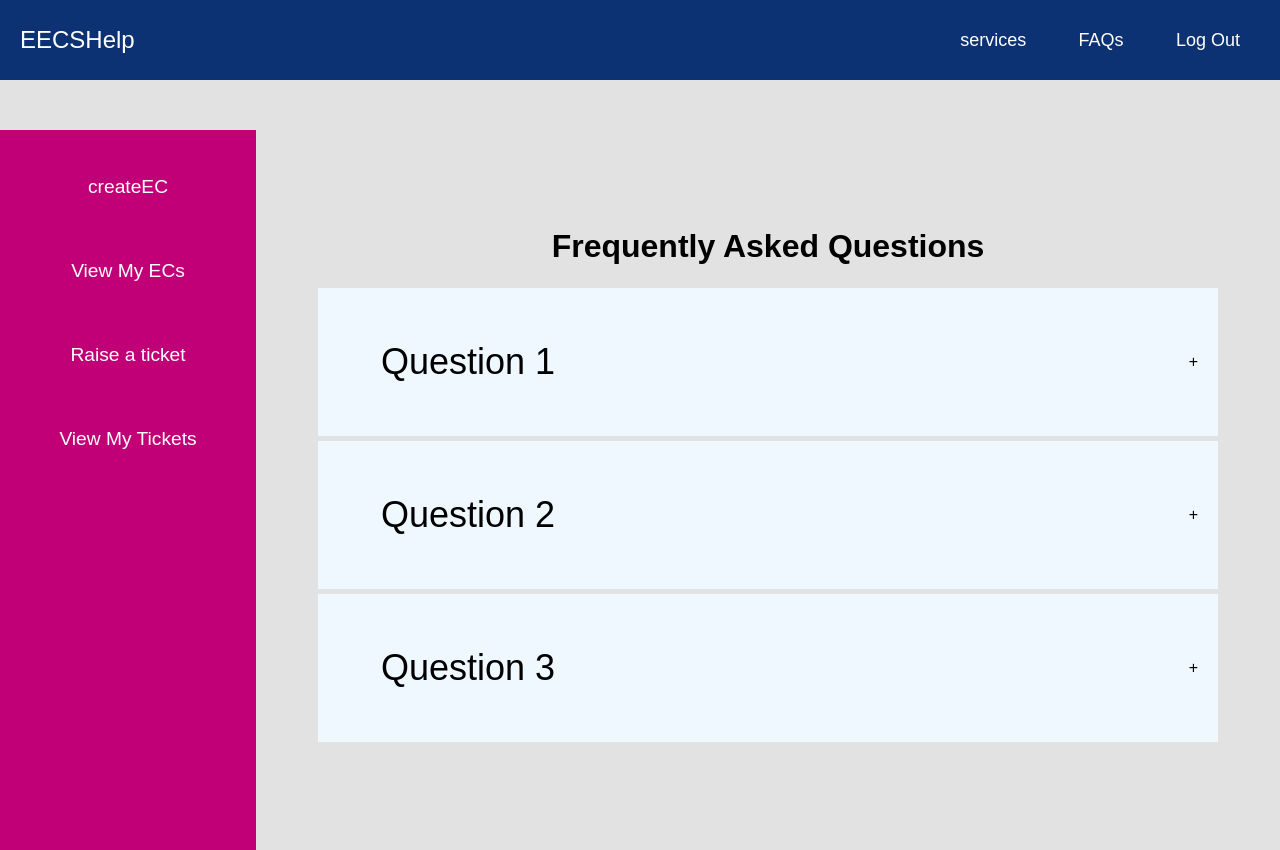
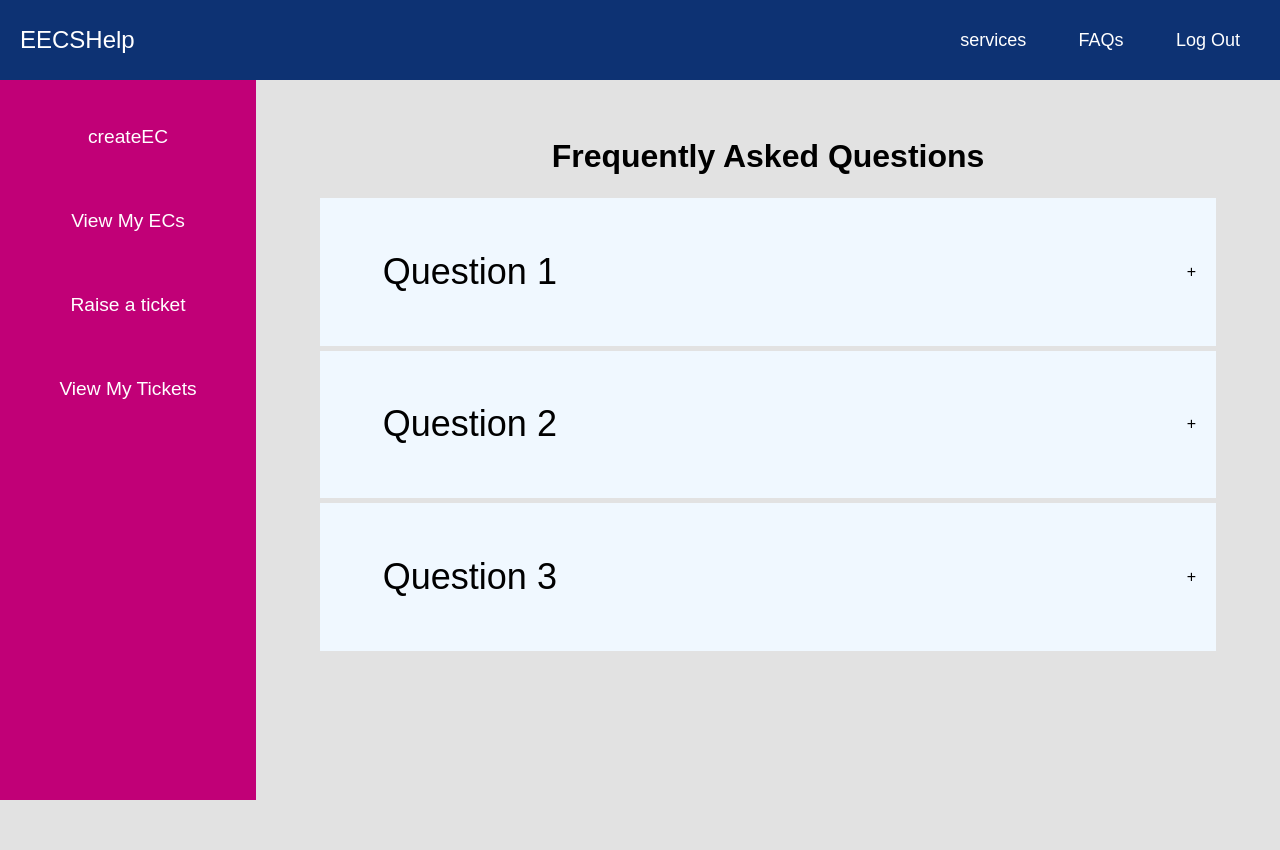
Before and after one commit to darenagos/segroup-eecsSystem, a React (Create React App) app in the folder eecs-system/: page /student-Homepage/faq-page in a window 1280 px wide. After the commit the page ends 800 px from the top, so only its background shows below. Built offline with nearby package versions, Linux system fonts and the light colour scheme.

Commit message:
moved FAQs to top

```diff
--- a/eecs-system/src/Components/Non User Specific Components/FAQs/Faqs.css
+++ b/eecs-system/src/Components/Non User Specific Components/FAQs/Faqs.css
@@ -1,17 +1,16 @@
-.wrapper{
+
+.container{
+    padding: 5%;
     display: flex;
-    height: 90vh;
-    width: 80vw;
-    justify-content: center;
-    align-items: center;
-    margin-top: 50px;
+  align-items: center;
+  justify-content: center;
 }
 
 .header {
     margin-bottom: 30px;
 }
 
-.accordion{
+.width900{
     width: 900px;
 }
 
--- a/eecs-system/src/Components/Non User Specific Components/FAQs/Faqs.js
+++ b/eecs-system/src/Components/Non User Specific Components/FAQs/Faqs.js
@@ -1,44 +1,47 @@
 import React from "react";
 import { useState } from "react";
+
 import "./Faqs.css";
 
 function Faqs() {
-
   const [selected, setSelected] = useState(null);
 
-  const toggle = (i) =>{
-    if(selected === i){
+  const toggle = (i) => {
+    if (selected === i) {
       return setSelected(null);
     }
     setSelected(i);
-  }
+  };
 
   const data = [
     {
       Question: "Question 1",
-      Answer: "Lorem ipsum dolor sit amet, consectetur adipiscing elit. Suspendisse vulputate pellentesque suscipit. Proin a nisi id nisl dignissim pharetra eu ut eros. Sed cursus nisi arcu, ac imperdiet sem auctor in. Proin sed lacus ac diam molestie commodo. Donec eget quam vitae mauris facilisis vehicula. Integer ullamcorper ligula at augue molestie, molestie tempor nibh molestie. Mauris aliquet felis elit, at accumsan tellus maximus eget.",
+      Answer:
+        "Lorem ipsum dolor sit amet, consectetur adipiscing elit. Suspendisse vulputate pellentesque suscipit. Proin a nisi id nisl dignissim pharetra eu ut eros. Sed cursus nisi arcu, ac imperdiet sem auctor in. Proin sed lacus ac diam molestie commodo. Donec eget quam vitae mauris facilisis vehicula. Integer ullamcorper ligula at augue molestie, molestie tempor nibh molestie. Mauris aliquet felis elit, at accumsan tellus maximus eget.",
     },
     {
       Question: "Question 2",
-      Answer: "Lorem ipsum dolor sit amet, consectetur adipiscing elit. Suspendisse vulputate pellentesque suscipit. Proin a nisi id nisl dignissim pharetra eu ut eros. Sed cursus nisi arcu, ac imperdiet sem auctor in. Proin sed lacus ac diam molestie commodo. Donec eget quam vitae mauris facilisis vehicula. Integer ullamcorper ligula at augue molestie, molestie tempor nibh molestie. Mauris aliquet felis elit, at accumsan tellus maximus eget.",
+      Answer:
+        "Lorem ipsum dolor sit amet, consectetur adipiscing elit. Suspendisse vulputate pellentesque suscipit. Proin a nisi id nisl dignissim pharetra eu ut eros. Sed cursus nisi arcu, ac imperdiet sem auctor in. Proin sed lacus ac diam molestie commodo. Donec eget quam vitae mauris facilisis vehicula. Integer ullamcorper ligula at augue molestie, molestie tempor nibh molestie. Mauris aliquet felis elit, at accumsan tellus maximus eget.",
     },
     {
       Question: "Question 3",
-      Answer: "Lorem ipsum dolor sit amet, consectetur adipiscing elit. Suspendisse vulputate pellentesque suscipit. Proin a nisi id nisl dignissim pharetra eu ut eros. Sed cursus nisi arcu, ac imperdiet sem auctor in. Proin sed lacus ac diam molestie commodo. Donec eget quam vitae mauris facilisis vehicula. Integer ullamcorper ligula at augue molestie, molestie tempor nibh molestie. Mauris aliquet felis elit, at accumsan tellus maximus eget.",
+      Answer:
+        "Lorem ipsum dolor sit amet, consectetur adipiscing elit. Suspendisse vulputate pellentesque suscipit. Proin a nisi id nisl dignissim pharetra eu ut eros. Sed cursus nisi arcu, ac imperdiet sem auctor in. Proin sed lacus ac diam molestie commodo. Donec eget quam vitae mauris facilisis vehicula. Integer ullamcorper ligula at augue molestie, molestie tempor nibh molestie. Mauris aliquet felis elit, at accumsan tellus maximus eget.",
     },
   ];
 
   return (
-    <div className="wrapper">
-      <div className="accordion">
+    <div className="container">
+      <div className="">
         <h1 className="header">Frequently Asked Questions</h1>
         {data.map((item, i) => (
           <div className="item" key={i}>
             <div className="title" onClick={() => toggle(i)}>
               <h2>{item.Question}</h2>
-              <span>{selected === i ? '-' : '+'}</span>
+              <span>{selected === i ? "-" : "+"}</span>
             </div>
-            <div className={selected === i ? 'content show' : 'content'}>
+            <div className={selected === i ? "content show" : "content"}>
               {item.Answer}
             </div>
           </div>
```
